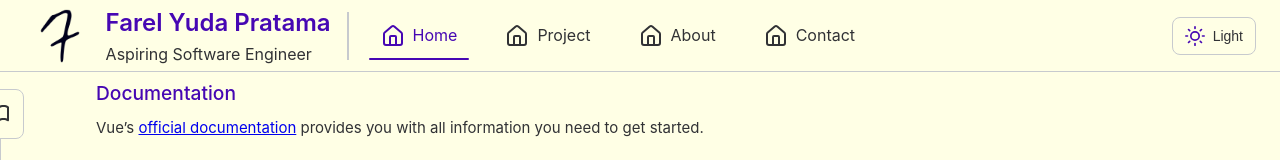
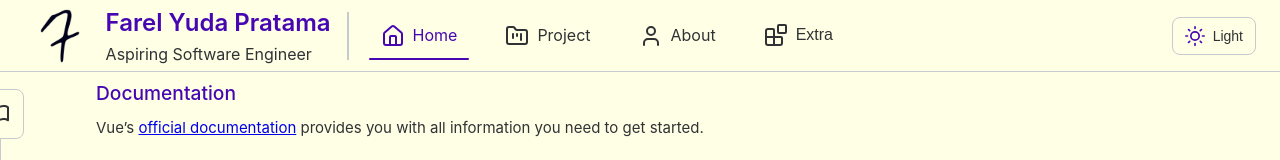
Before and after one commit to farelyudapratama/profile-web, a Vue app: page / in a window 1280 px wide. Shown: the top 160 px of the page. Built offline with nearby package versions, Linux system fonts and the light colour scheme.

Commit message:
ganti jadi bubble.png

```diff
--- a/src/App.vue
+++ b/src/App.vue
@@ -3,102 +3,154 @@ import { RouterLink, RouterView, useRoute } from 'vue-router'
 import { onMounted, nextTick, watch, ref } from 'vue'
 import { useThemeStore } from './stores/theme'
 import ThemeToggle from './components/ThemeToggle.vue'
-import { House } from 'lucide-vue-next'
+import { House, FolderKanban, User, Blocks } from 'lucide-vue-next'
 import { gsap } from 'gsap'
 
 const themeStore = useThemeStore()
 const route = useRoute()
 
-const bubbles = ref(400) // jumlah bubble
-const showIntro = ref(true) // state overlay intro
+// DIUBAH: Jumlah bubble ditingkatkan agar lebih padat
+const totalBubbles = ref(400)
+const showIntro = ref(true)
 
-// Navigation items
+// Navigation items (tidak berubah)
 const navItems = ref([
   { name: 'Home', path: '/', icon: House },
-  { name: 'Project', path: '/projects', icon: House },
-  { name: 'About', path: '/about', icon: House },
-  { name: 'Contact', path: '/#contact', icon: House },
+  { name: 'Project', path: '/projects', icon: FolderKanban },
+  { name: 'About', path: '/about', icon: User },
+  {
+    name: 'Extra',
+    icon: Blocks,
+    children: [
+      { name: 'Blog', path: '/#blog', icon: Blocks },
+      { name: 'Guestbook', path: '/#guestbook', icon: Blocks },
+    ],
+  },
 ])
-// Computed property to determine if a nav item is active
+
+// Fungsi isActive (tidak berubah)
 const isActive = (path: string): boolean => {
   if (path === '/') {
     return route.path === '/'
   }
+  if (path.includes('#')) {
+    return route.hash === path.substring(path.indexOf('#'))
+  }
   return route.path.startsWith(path)
 }
 
+// Distribusi gelembung
+const getBubbleClass = (index: number): string => {
+  const percentage = index / totalBubbles.value
+  if (percentage < 0.15) {
+    return 'wave-1'
+  } else if (percentage < 0.5) {
+    return 'wave-2'
+  } else {
+    return 'wave-3'
+  }
+}
+
+// Watcher untuk scroll (tidak berubah)
 watch(
   showIntro,
   (newValue) => {
     if (newValue) {
-      // Disable scroll dan paksa scroll ke top
       document.body.style.overflow = 'hidden'
-      document.body.style.position = 'fixed'
-      document.body.style.top = '0'
-      document.body.style.left = '0'
-      document.body.style.right = '0'
       window.scrollTo(0, 0)
     } else {
-      // Enable scroll kembali
       document.body.style.overflow = ''
-      document.body.style.position = ''
-      document.body.style.top = ''
-      document.body.style.left = ''
-      document.body.style.right = ''
     }
   },
   { immediate: true },
 )
 
+// Lifecycle hook onMounted
 onMounted(async () => {
   await nextTick()
+  themeStore.initTheme()
+  themeStore.applyTheme()
 
-  themeStore.initTheme()
+  gsap.set('.bubble', {
+    y: '100vh',
+    opacity: 0,
+    scale: () => gsap.utils.random(0.5, 1.5),
+    x: () => gsap.utils.random(0, window.innerWidth),
+  })
 
-  themeStore.applyTheme()
   const tl = gsap.timeline({
     onComplete: () => {
       showIntro.value = false
     },
   })
 
-  tl.to('.bubble', {
-    y: () => gsap.utils.random(-200, -600),
-    x: () => gsap.utils.random(-200, 200),
-    scale: () => gsap.utils.random(0.5, 1.5),
-    opacity: 0,
-    duration: () => gsap.utils.random(2, 4),
+  // Gelembung Wave 1: Lebih cepat
+  tl.to(
+    '.wave-1',
+    {
+      y: `-=${window.innerHeight * 1.5}`,
+      opacity: () => gsap.utils.random(0.3, 0.8),
+      duration: 2,
+      ease: 'power1.out',
       stagger: {
-      each: 0.05, // jarak antar animasi
-      amount: 1.5, // total waktu distribusi animasi
-      from: 'random', // acak urutan bubble
+        each: 0.05,
+        from: 'random',
       },
+    },
+    'start',
+  )
+
+  // Gelembung Wave 2: Lebih cepat dan lebih rapat
+  tl.to(
+    '.wave-2',
+    {
+      y: `-=${window.innerHeight * 1.5}`,
+      opacity: () => gsap.utils.random(0.3, 0.8),
+      duration: 2.5,
       ease: 'power2.out',
-    onComplete: function () {
-      ;(this.targets() as HTMLElement[]).forEach((el) => el.remove())
+      stagger: {
+        each: 0.025,
+        from: 'random',
       },
-  })
+    },
+    'start+=0.4',
+  )
+
+  // Gelembung Wave 3: Paling cepat dan paling rapat
+  tl.to(
+    '.wave-3',
+    {
+      y: `-=${window.innerHeight * 1.5}`,
+      opacity: () => gsap.utils.random(0.3, 0.8),
+      duration: 3,
+      ease: 'power3.out',
+      stagger: {
+        each: 0.01,
+        from: 'random',
+      },
+    },
+    'start+=0.8',
+  )
 })
 </script>
 
 <template>
   <div v-if="showIntro" class="bubble-overlay">
-    <span
-      v-for="n in bubbles"
+    <img
+      v-for="n in totalBubbles"
       :key="n"
+      src="/img/bubble.webp"
+      alt="bubble"
       class="bubble"
+      :class="getBubbleClass(n)"
       :style="{
-        top: `${Math.random() * 120 + -10}vh`,
-        left: `${Math.random() * 120 + -10}vw`,
-        width: `200px`,
-        height: `200px`,
-        background: `rgba(173,216,230,${Math.random() * 0.5 + 0.5})`,
+        width: `${Math.random() * 120 + 60}px`,
+        height: 'auto',
       }"
-    ></span>
+    />
   </div>
 
   <nav class="navbar">
-    <!--Logo & Tittle  -->
     <div class="logo">
       <img src="/img/android-chrome-192x192.png" alt="Logo" class="logo-img" />
       <div>
@@ -107,23 +159,36 @@ onMounted(async () => {
       </div>
     </div>
 
-    <!-- Divider -->
     <div class="divider"></div>
 
-    <!-- Navigation Links -->
     <div class="nav-links">
+      <div v-for="item in navItems" :key="item.name" class="nav-item-wrapper">
+        <!-- kalau ada children → dropdown -->
+        <div v-if="item.children" class="dropdown">
+          <button class="nav-item dropdown-toggle">
+            <component :is="item.icon" />
+            <span>{{ item.name }}</span>
+          </button>
+          <div class="dropdown-menu">
             <RouterLink
-        v-for="item in navItems"
-        :key="item.name"
-        :to="item.path"
-        :class="['nav-item', { active: isActive(item.path) }]"
+              v-for="child in item.children"
+              :key="child.name"
+              :to="child.path"
+              class="dropdown-item"
             >
+              {{ child.name }}
+            </RouterLink>
+          </div>
+        </div>
+
+        <!-- kalau ga ada children → normal link -->
+        <RouterLink v-else :to="item.path" :class="['nav-item', { active: isActive(item.path) }]">
           <component :is="item.icon" />
           <span>{{ item.name }}</span>
         </RouterLink>
       </div>
+    </div>
 
-    <!-- Theme Toggle -->
     <ThemeToggle />
   </nav>
 
@@ -136,7 +201,7 @@ onMounted(async () => {
   width: 100vw;
   height: 100vh;
   cursor: wait;
-  position: absolute;
+  position: fixed;
   inset: 0;
   overflow: hidden;
   z-index: 9999;
@@ -144,10 +209,57 @@ onMounted(async () => {
 
 .bubble {
   position: absolute;
+  top: 0;
+  left: 0;
   border-radius: 50%;
   will-change: transform, opacity;
 }
+.nav-item-wrapper {
+  position: relative;
+}
 
+.dropdown-toggle {
+  display: flex;
+  align-items: center;
+  gap: 0.5rem;
+  font-size: 1rem;
+  font-weight: 500;
+  color: var(--color-text);
+  background: none;
+  border: none;
+  cursor: pointer;
+  padding: 0.5rem 0.75rem;
+}
+
+.dropdown-menu {
+  position: absolute;
+  top: 100%;
+  left: 0;
+  background: var(--color-background);
+  border: 1px solid var(--color-border);
+  border-radius: 0.375rem;
+  min-width: 150px;
+  display: none;
+  flex-direction: column;
+  z-index: 1000;
+}
+
+.dropdown:hover .dropdown-menu {
+  display: flex;
+}
+
+.dropdown-item {
+  padding: 0.5rem 1rem;
+  text-decoration: none;
+  color: var(--color-text);
+}
+
+.dropdown-item:hover {
+  background: var(--color-background-soft);
+  color: var(--color-primary);
+}
+
+/* Navbar */
 .navbar {
   display: flex;
   justify-content: flex-start;
@@ -192,6 +304,7 @@ onMounted(async () => {
 .divider {
   height: 3rem;
   width: 2px;
+  background-color: var(--color-border); /* Memberi warna pada divider */
   margin-right: 20px;
 }
 
```
Also changed, not shown: public/img/bubble.webp (added). Lines whose indentation alone changed are shown as unchanged.
